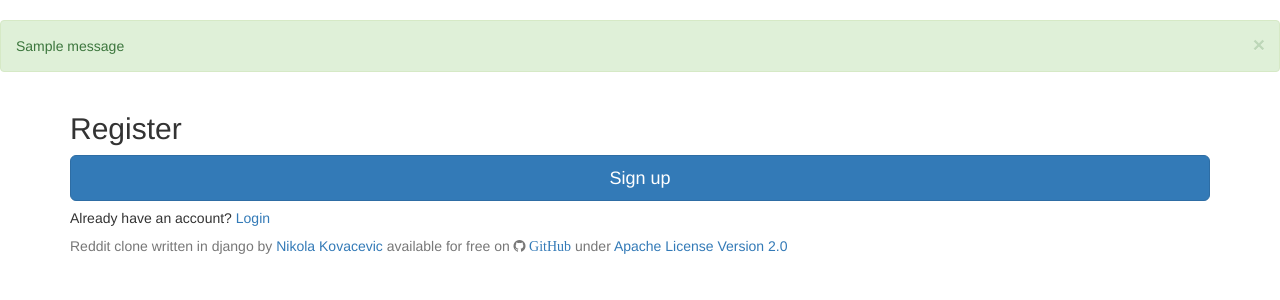
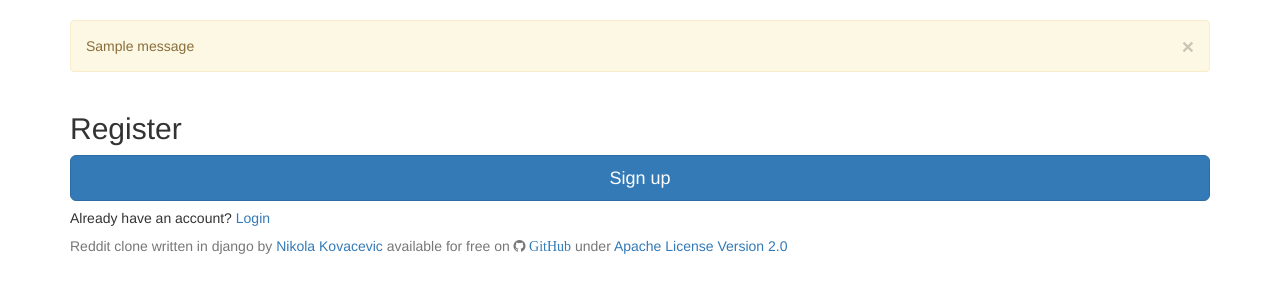
Before and after one commit to Kagiso-Future-Media/radio-community, a Django app: template reddit/templates/public/register.html in a window 1280 px wide. Shown: the part 52-352 px from the top of the page. Run offline with Django 3.2, Linux system fonts and the light colour scheme; the template is opened without the code that fills it, so the values that code supplies are empty; tables that the repository leaves empty hold one stand-in row (values such as "Sample post"); one stand-in notice (Sample message) is shown; some libraries are stand-ins or nearby versions.

Commit message:
styled alert

```diff
--- a/reddit/templates/base.html
+++ b/reddit/templates/base.html
@@ -28,9 +28,11 @@
     {% include '__layout/navbar.html' %}
 {% endblock %}
 {% for message in messages %}
-    <div class="alert alert-dismissible alert-{{ message.tags }}">
-        <button type="button" class="close" data-dismiss="alert">×</button>
-        {{ message }}
+    <div class="container">
+        <div class="alert alert-warning alert-{{ message.tags }}">
+            <button type="button" class="close" data-dismiss="alert">×</button>
+            {{ message }}
+        </div>
     </div>
 {% endfor %}
 
```
